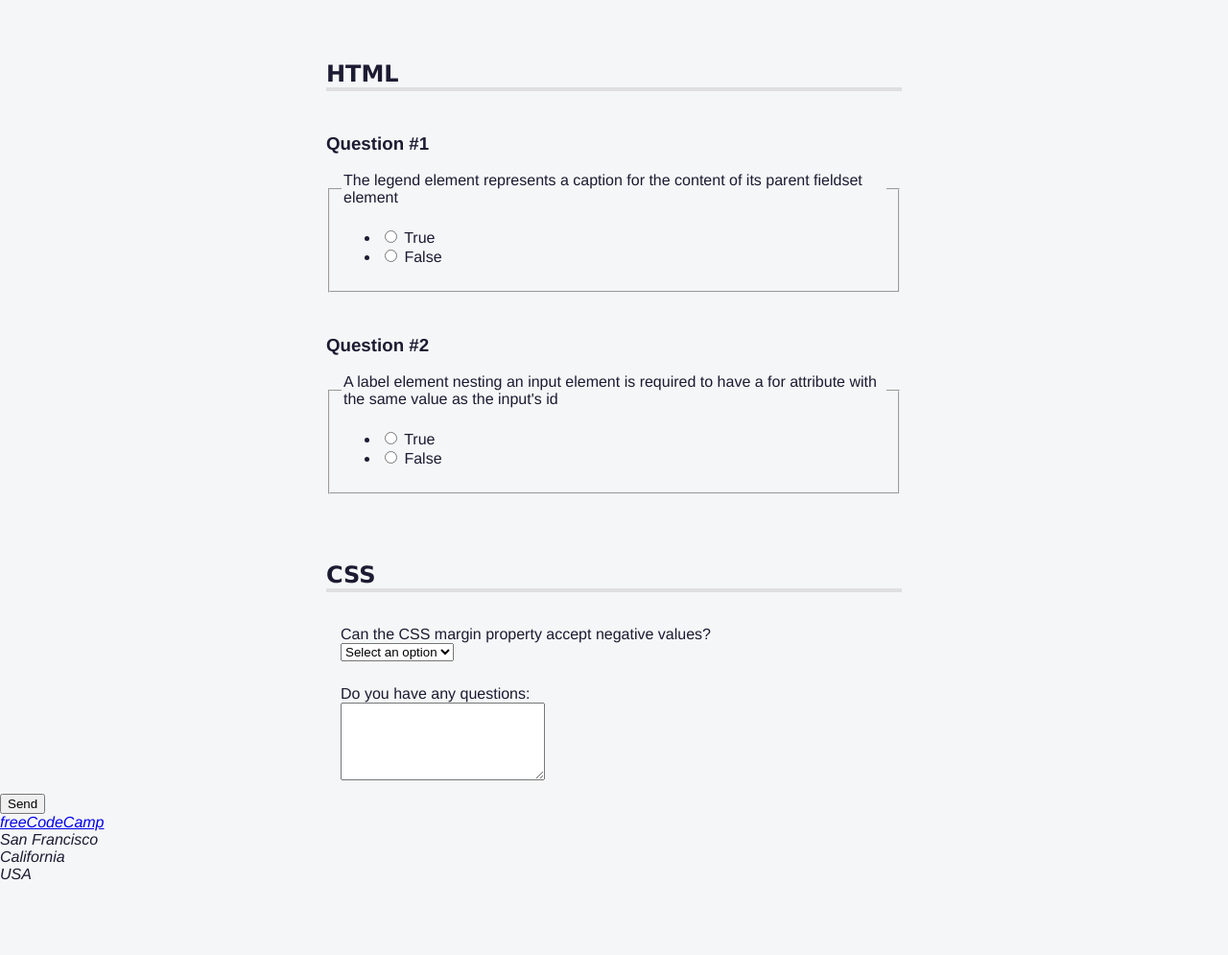
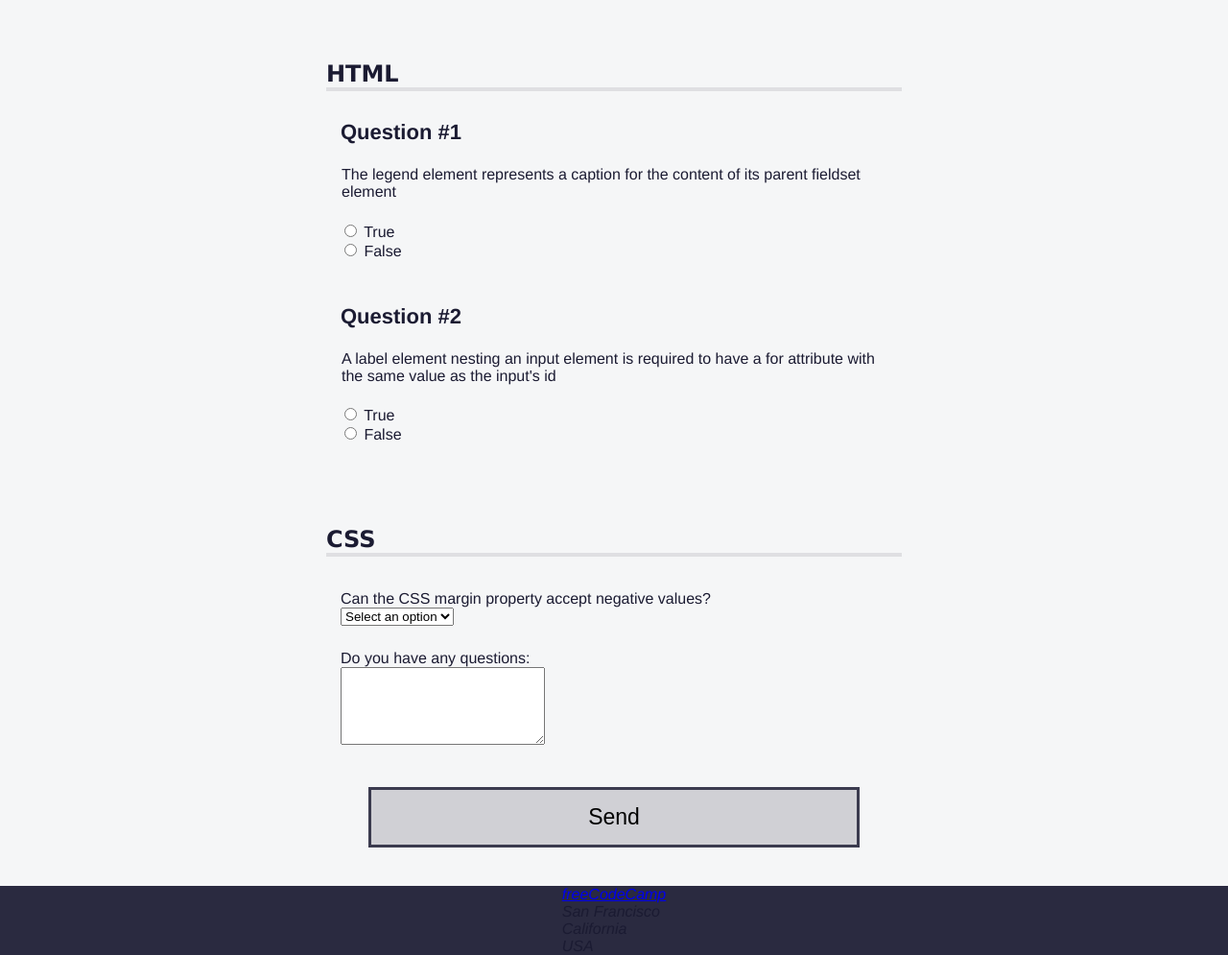
Before and after one commit to LanaLDR/quiz_fcc, a plain HTML site: page index.html in a window 1280 px wide. Shown: the part 287-1282 px from the top of the page at 96% size. Before the commit the page ends 1207 px from the top, so only its background shows below. Drawn offline with Linux system fonts and the light colour scheme.

Commit message:
css for footer and sumbit button

```diff
--- a/styles.css
+++ b/styles.css
@@ -120,11 +120,43 @@ input {
   padding-top: 5px;
 }
 
-
+h3 {
+  margin-top: 5px;
+  padding-left: 15px;
+  font-size: 22px;
+}
 
 h3::before {
   content: "Question #";
 }
+
+.question {
+  border: none;
+  padding-bottom: 0;
+}
+
+.answers-list {
+  list-style: none;
+  padding: 0;
+}
+
+button {
+  display: block;
+  margin: 40px auto;
+  width: 40%;
+  padding: 15px;
+  font-size: 23px;
+  background: #d0d0d5;
+  border: 3px solid #3b3b4f;
+}
+
+footer {
+  background-color: #2a2a40;
+  display: flex;
+  justify-content: center;
+}
+
+
 
 .sr-only {
   position: absolute;
```
